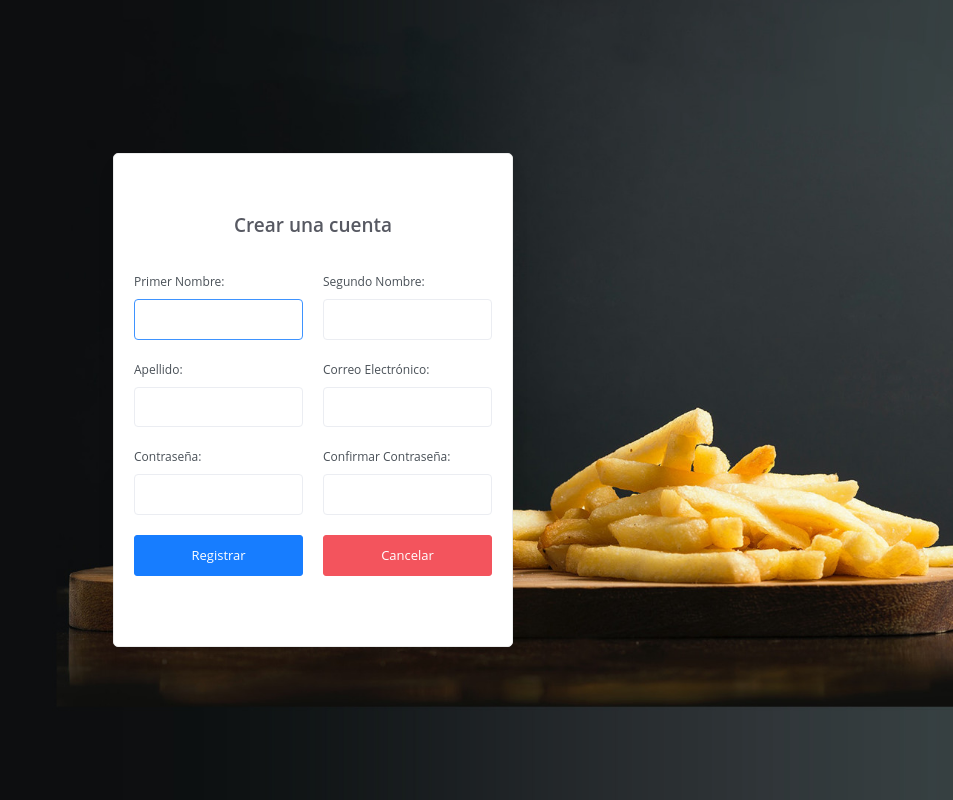
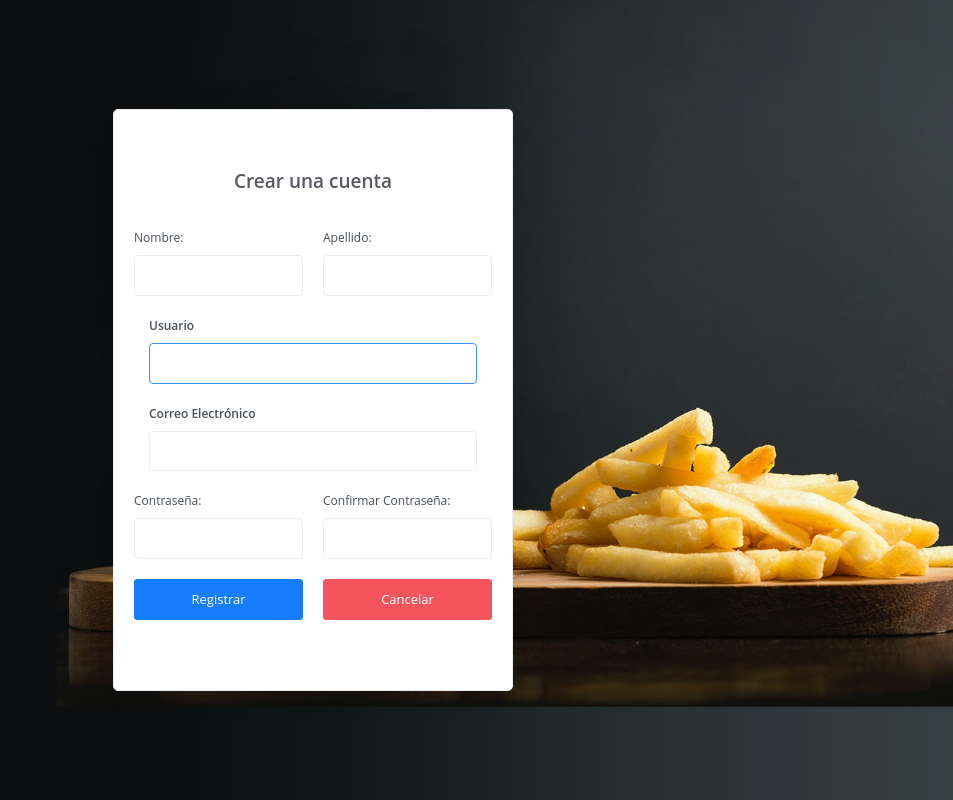
Before and after one commit to simbadanny/CasitadelSabor, a Django app: page /registro in a window 1280 px wide. Shown: the whole page, without its empty margins (327-1280 px from the left). Run offline with Django 4.2, Linux system fonts and the light colour scheme; parts of the project's set-up code (start-up, migrations or seed data) failed here and were passed over; some libraries are stand-ins or nearby versions.

Commit message:
update78

```diff
--- a/Aplicacion/Restaurante/forms.py
+++ b/Aplicacion/Restaurante/forms.py
@@ -1,12 +1,7 @@
 from django import forms
 from django.contrib.auth.forms import UserCreationForm
 from django.contrib.auth.models import User
-
-
-
-class LoginForm(forms.Form):
-    username = forms.CharField()
-    password = forms.CharField(widget=forms.PasswordInput)
+from django.core.exceptions import ValidationError
 
 class CustomUserCreationForm(UserCreationForm):
     class Meta:
@@ -17,3 +12,40 @@ class CustomUserCreationForm(UserCreationForm):
         super(CustomUserCreationForm, self).__init__(*args, **kwargs)
         for field_name, field in self.fields.items():
             field.widget.attrs['class'] = 'form-control'
+
+    def clean_email(self):
+        email = self.cleaned_data.get('email')
+        if email and User.objects.filter(email=email).exists():
+            raise ValidationError("Este correo electrónico ya está registrado.")
+        return email
+
+
+class LoginForm(forms.Form):
+    username = forms.CharField(label='Nombre de usuario o Correo electrónico')
+    password = forms.CharField(widget=forms.PasswordInput, label='Contraseña')
+
+    def clean_username(self):
+        username = self.cleaned_data.get('username')
+        if '@' in username:
+            # Validar si el correo electrónico existe
+            from django.contrib.auth.models import User
+            if not User.objects.filter(email=username).exists():
+                raise forms.ValidationError("El correo electrónico incorrecto o no está registrado.")
+        else:
+            # Validar si el nombre de usuario existe
+            from django.contrib.auth.models import User
+            if not User.objects.filter(username=username).exists():
+                raise forms.ValidationError("El nombre de usuario incorrecto o no está registrado.")
+        return username
+
+    def clean(self):
+        cleaned_data = super().clean()
+        username = cleaned_data.get('username')
+        password = cleaned_data.get('password')
+
+        if username and password:
+            user = authenticate(username=username, password=password)
+            if user is None:
+                raise forms.ValidationError("La combinación de nombre de usuario/correo electrónico y contraseña es incorrecta.")
+
+        return cleaned_data
--- a/Aplicacion/Restaurante/templates/registration/registro.html
+++ b/Aplicacion/Restaurante/templates/registration/registro.html
@@ -9,11 +9,12 @@
 
     <!-- Fonts and icons -->
     <script src="{% static 'assets/js/plugin/webfont/webfont.min.js' %}"></script>
-
     <link rel="stylesheet" href="{% static 'assets/css/bootstrap.min.css' %}">
     <link rel="stylesheet" href="{% static 'assets/css/azzara.min.css' %}">
     <script src="{% static 'library/jquery/jquery.min.js' %}"></script>
     <script src="{% static 'assets/js/plugin/jquery.validate/jquery.validate.min.js' %}"></script>
+    <link rel="stylesheet" href="https://cdnjs.cloudflare.com/ajax/libs/font-awesome/5.15.3/css/all.min.css">
+
 </head>
 <body class="login" style="background-image: url('{% static 'assets/img/hero-bg.jpg' %}'); background-size: cover; background-position: center;">
 
@@ -25,21 +26,12 @@
                     {% csrf_token %}
                     <div class="row">
                         <div class="form-group col-md-6">
-                            <label for="{{ form.username.id_for_label }}">Primer Nombre:</label>
-                            {{ form.username }}
-                            <script>
-                                document.getElementById('{{ form.username.id_for_label }}').oninput = function() { convertirMayusculas(this); };
-                            </script>
-                        </div>
-                        <div class="form-group col-md-6">
-                            <label for="{{ form.first_name.id_for_label }}">Segundo Nombre:</label>
+                            <label for="{{ form.first_name.id_for_label }}">Nombre:</label>
                             {{ form.first_name }}
                             <script>
                                 document.getElementById('{{ form.first_name.id_for_label }}').oninput = function() { convertirMayusculas(this); };
                             </script>
                         </div>
-                    </div>
-                    <div class="row">
                         <div class="form-group col-md-6">
                             <label for="{{ form.last_name.id_for_label }}">Apellido:</label>
                             {{ form.last_name }}
@@ -47,10 +39,37 @@
                                 document.getElementById('{{ form.last_name.id_for_label }}').oninput = function() { convertirMayusculas(this); };
                             </script>
                         </div>
-                        <div class="form-group col-md-6">
-                            <label for="{{ form.email.id_for_label }}">Correo Electrónico:</label>
-                            {{ form.email }}
-                        </div>
+                    </div>
+                    <div class="form-group">
+                        <label for="username" class="placeholder"><b>Usuario</b></label>
+                        {{ form.username }}
+                        {% if form.username.errors %}
+                            <div class="alert alert-danger mt-2">
+                                <i class="fas fa-exclamation-triangle"></i> {{ form.username.errors.0 }}
+                            </div>
+                        {% else %}
+                            {% if form.username.value %}
+                                <div class="alert alert-success mt-2">
+                                    <i class="fas fa-check-circle"></i> {{ form.username.value }} está disponible.
+                                </div>
+                            {% endif %}
+                        {% endif %}
+                    </div>
+
+                    <div class="form-group">
+                        <label for="email" class="placeholder"><b>Correo Electrónico</b></label>
+                        {{ form.email }}
+                        {% if form.email.errors %}
+                            <div class="alert alert-danger mt-2">
+                                <i class="fas fa-exclamation-triangle"></i> {{ form.email.errors.0 }}
+                            </div>
+                        {% else %}
+                            {% if form.email.value %}
+                                <div class="alert alert-success mt-2">
+                                    <i class="fas fa-check-circle"></i> {{ form.email.value }} está disponible.
+                                </div>
+                            {% endif %}
+                        {% endif %}
                     </div>
                     <div class="row">
                         <div class="form-group col-md-6">
@@ -60,7 +79,6 @@
                         <div class="form-group col-md-6">
                             <label for="{{ form.password2.id_for_label }}">Confirmar Contraseña:</label>
                             {{ form.password2 }}
-                            <i class="flaticon-interface"></i>
                         </div>
                     </div>
                     <div class="row">
@@ -106,7 +124,7 @@
                 },
                 messages: {
                     "username": {
-                        required: "Por favor, ingrse el usuario",
+                        required: "Por favor, ingrese el usuario",
                         minlength: "El nombre de usuario debe tener al menos 4 caracteres"
                     },
                     "first_name": {
@@ -151,12 +169,11 @@
                 }
             });
         });
+
+        function convertirMayusculas(input) {
+            input.value = input.value.toUpperCase();
+        }
     </script>
-    <script type="text/javascript">
-    function convertirMayusculas(input) {
-        input.value = input.value.toUpperCase();
-    }
-  </script>
 
     <script src="{% static 'assets/js/plugin/jquery-ui-1.12.1.custom/jquery-ui.min.js' %}"></script>
     <script src="{% static 'assets/js/core/popper.min.js' %}"></script>
--- a/Aplicacion/Restaurante/views.py
+++ b/Aplicacion/Restaurante/views.py
@@ -23,7 +23,8 @@ import pandas as pd
 from django.template.loader import render_to_string
 from django.core.mail import EmailMessage
 from django.core.mail import EmailMultiAlternatives
-
+from django.utils import timezone
+from django.core.exceptions import ValidationError
 
 
 #############################################################################################################################################################
@@ -169,40 +170,56 @@ def enviar_correo_nueva_promocion(nueva_promocion):
     # Enviar el correo
     msg.send()
 ##########################################################################################################################################################
+
 def registro(request):
 
-    data = {
-        'form': CustomUserCreationForm
-    }
-
-    if( request.method == 'POST' ):
-        formulario = CustomUserCreationForm(data = request.POST)
-        if(formulario.is_valid()):
-            formulario.save()
-            usuario = User.objects.get(username=formulario.cleaned_data['username'])
+    if request.method == "POST":
+        form = CustomUserCreationForm(request.POST)
+        if form.is_valid():
+            # Guardar el usuario si el formulario es válido
+            form.save()
+            # Crear cliente asociado
+            usuario = User.objects.get(username=form.cleaned_data['username'])
             fecha = date.today()
             nuevoClientes = Clientes.objects.create(
-                nombre_cli=formulario.cleaned_data['username'],
-                apellido_cli=formulario.cleaned_data['last_name'],
-                cedula_cli="0",
-                email_cli=formulario.cleaned_data['email'],
-                telefono_cli="09",
+                nombre_cli=form.cleaned_data['first_name'],
+                apellido_cli=form.cleaned_data['last_name'],
+                cedula_cli="0",  # Asignar un valor por defecto
+                email_cli=form.cleaned_data['email'],
+                telefono_cli="09",  # Asignar un valor por defecto
                 fecha_Reguistro_cli=fecha
             )
 
-
+            # Asignar el grupo "Clientes" al nuevo usuario
             grupo = Group.objects.filter(name='Clientes').first()
             if grupo:
                 usuario.groups.add(grupo)
 
-            user = authenticate(username = formulario.cleaned_data['username'], password=formulario.cleaned_data['password1'])
+            # Autenticar y hacer login al usuario
+            user = authenticate(username=form.cleaned_data['username'], password=form.cleaned_data['password1'])
             login(request, user)
 
+            # Redirigir al usuario a la plantillaCliente después del registro exitoso
             return redirect('plantillaCliente')
+        else:
+            # Captura de errores personalizados si el formulario no es válido
+            username = form.cleaned_data.get('username')
+            email = form.cleaned_data.get('email')
+
+            if username and User.objects.filter(username=username).exists():
+                form.add_error('username', 'Este nombre de usuario ya está en uso.')
+
+            if email and User.objects.filter(email=email).exists():
+                form.add_error('email', 'Este correo electrónico ya está en uso.')
+
+    else:
+        form = CustomUserCreationForm()
+
+    data = {
+        'form': form
+    }
 
     return render(request, 'registration/registro.html', data)
-
-
 ##############################################################################################################################################
 def plantillaCliente(request):
     return render(request, 'plantillaCliente.html')
```
Also changed, not shown: Aplicacion/Restaurante/templates/registration/login.html (+19 -5 lines).
